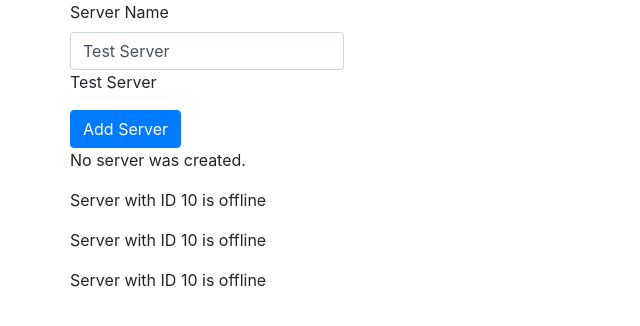
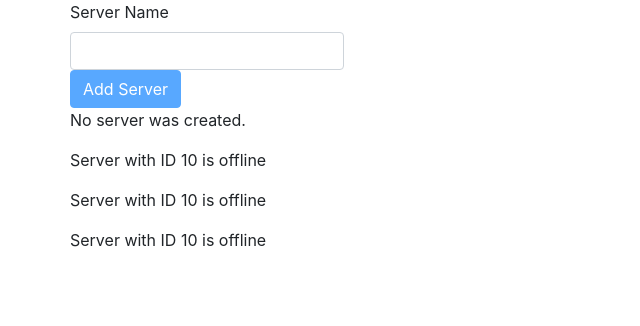
Before and after one commit to coryrosser/angular-course-app, an Angular app: page / in a window 1280 px wide. Shown: the top 326 px of the page, without its empty margins (0-640 px from the left). Built offline with nearby package versions, Linux system fonts and the light colour scheme.

Commit message:
practice challenge

```diff
--- a/src/app/servers/servers.component.html
+++ b/src/app/servers/servers.component.html
@@ -4,9 +4,9 @@ type="text"
 class="form-control"
 [(ngModel)]="serverName"
 >
-<p>{{serverName}}</p>
+<!-- <p>{{serverName}}</p> -->
 <button
-[disabled]="!allowNewServer"
+[disabled]="this.serverName ? false : true"
 (click)="onCreateServer()"
 class="btn btn-primary">Add Server</button>
 <p>{{ serverCreationStatus }}</p>
--- a/src/app/servers/servers.component.ts
+++ b/src/app/servers/servers.component.ts
@@ -7,14 +7,14 @@ import { Component, OnInit } from '@angular/core';
   styleUrls: ['./servers.component.css']
 })
 export class ServersComponent implements OnInit {
-  allowNewServer = false;
+  // allowNewServer = false;
   serverCreationStatus = 'No server was created.'
-  serverName = 'Test Server';
+  serverName = '';
 
   constructor() {
-    setTimeout(()=>{
-      this.allowNewServer = true
-    }, 2000)
+    // setTimeout(()=>{
+    //   this.allowNewServer = true
+    // }, 2000)
   }
 
   ngOnInit(): void {
@@ -24,7 +24,10 @@ export class ServersComponent implements OnInit {
     this.serverName = (<HTMLInputElement>e.target).value
   }
   onCreateServer() {
-    this.serverCreationStatus = 'Server was created'
+    this.serverCreationStatus = 'Server was created ' + 'name is ' + this.serverName
+    this.serverName = ''
   }
-
+  allowNewServer() {
+    this.serverName.length > 1 ? false : true
+  }
 }
```
